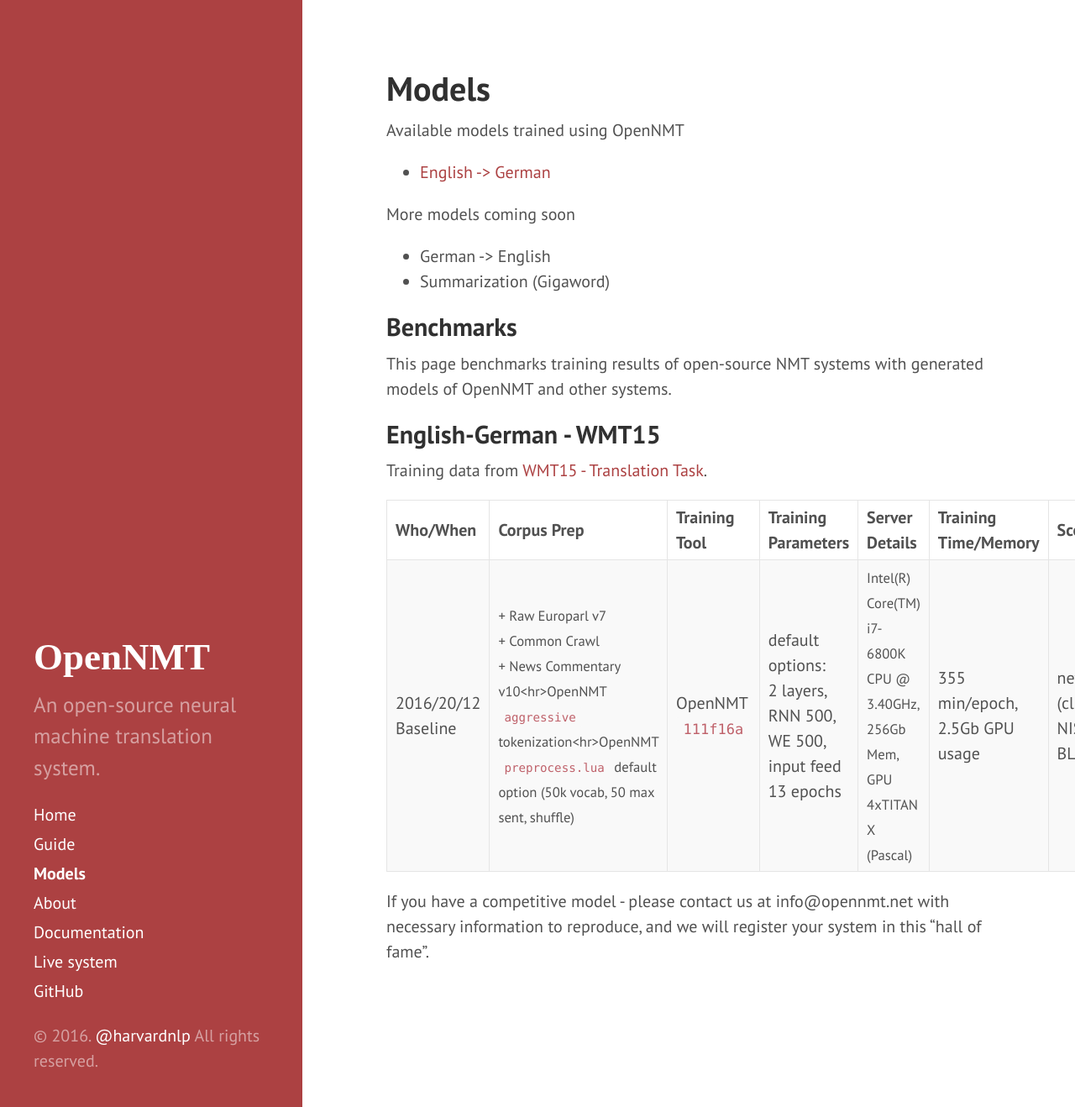
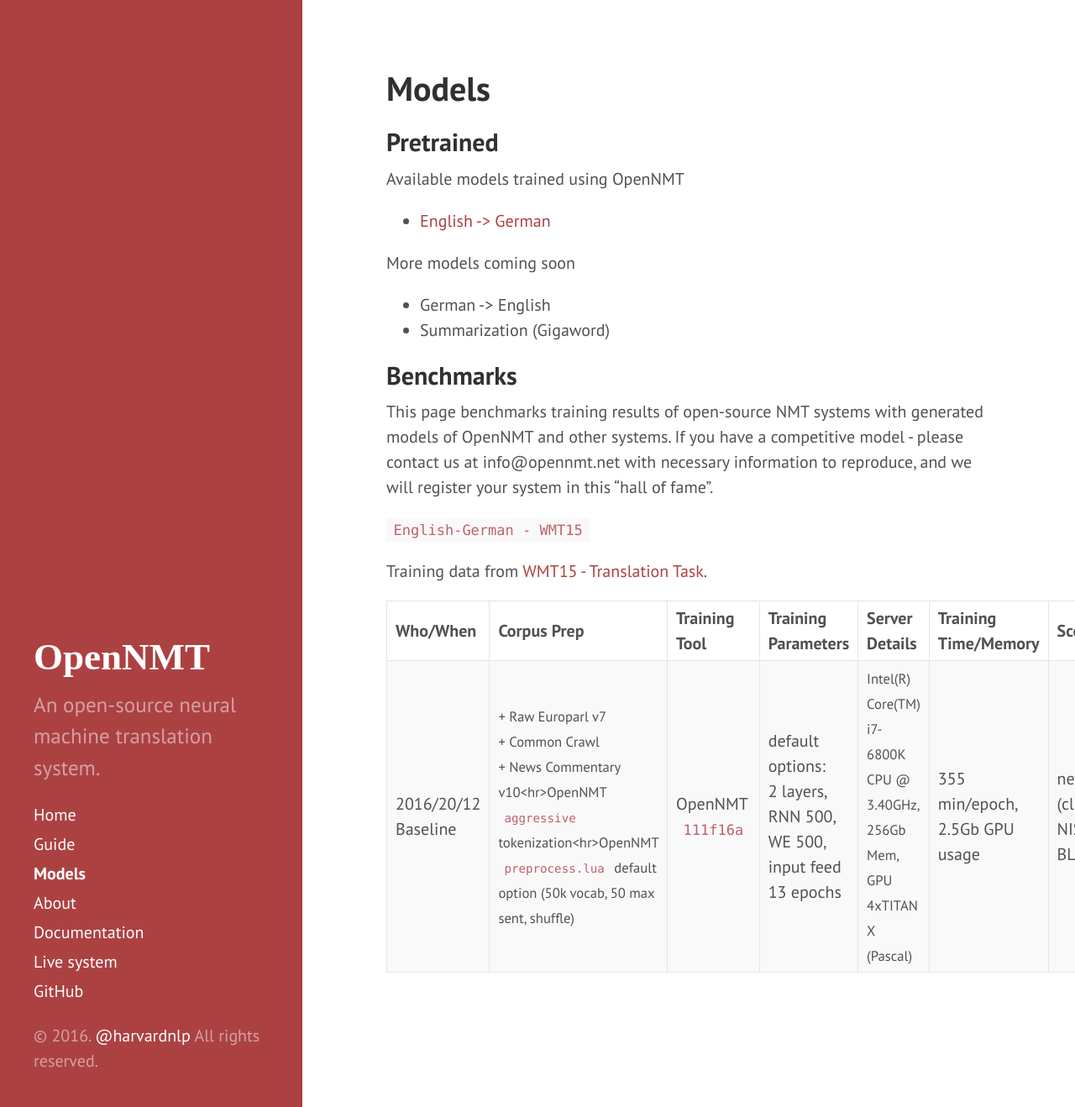
Before and after one commit to OpenNMT/opennmt.github.io, a Jekyll site: the page built from Models.md, in a window 1280 px wide and 1318 px high. Shown: the whole window at 84% size. Built offline with Jekyll 4.4.1, drawn with Linux system fonts in a browser that asks for light colours.

Commit message:
Update Models.md

```diff
--- a/Models.md
+++ b/Models.md
@@ -3,6 +3,8 @@ layout: page
 title: Models
 order: 3
 ---
+
+## Pretrained
 
 
 Available models trained using OpenNMT
@@ -17,13 +19,13 @@ More models coming soon
 ## Benchmarks
 
 This page benchmarks training results of open-source NMT systems with generated models of OpenNMT and other systems.
+If you have a competitive model - please contact us at info@opennmt.net with necessary information to reproduce, and we will register your system in this "hall of fame".
 
-## English-German - WMT15
+
+`English-German - WMT15`
 
 Training data from [WMT15 - Translation Task](http://www.statmt.org/wmt15/translation-task.html).
 
 | Who/When      | Corpus Prep     | Training Tool | Training Parameters | Server Details | Training Time/Memory | Scores | Model |
 |:------------- |:--------------- |:-------------|:-------------------|:---------------|:-------------|:------|:-----|
 | 2016/20/12<br>Baseline | <small>+ Raw Europarl v7<br>+ Common Crawl<br>+ News Commentary v10<hr>OpenNMT `aggressive` tokenization<hr>OpenNMT `preprocess.lua` default option (50k vocab, 50 max sent, shuffle) | OpenNMT `111f16a` | default options:<br>2 layers, RNN 500, WE 500, input feed<br>13 epochs | <small>Intel(R) Core(TM) i7-6800K CPU @ 3.40GHz, 256Gb Mem, GPU 4xTITAN X (Pascal) | 355 min/epoch, 2.5Gb GPU usage | newstest2014 (cleaned):<br>NIST=5.5376<br>BLEU=0.1702 | 692M [here](https://s3.amazonaws.com/opennmt-models/onmt_baseline_wmt15-all.en-de_epoch13_7.19.t7) |
-
-If you have a competitive model - please contact us at info@opennmt.net with necessary information to reproduce, and we will register your system in this "hall of fame".
```
